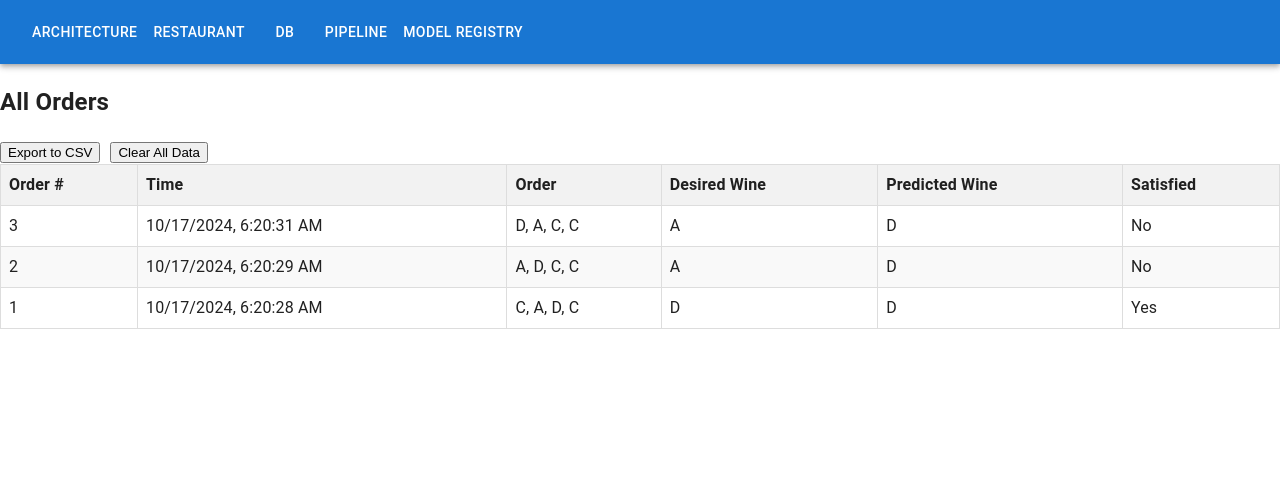
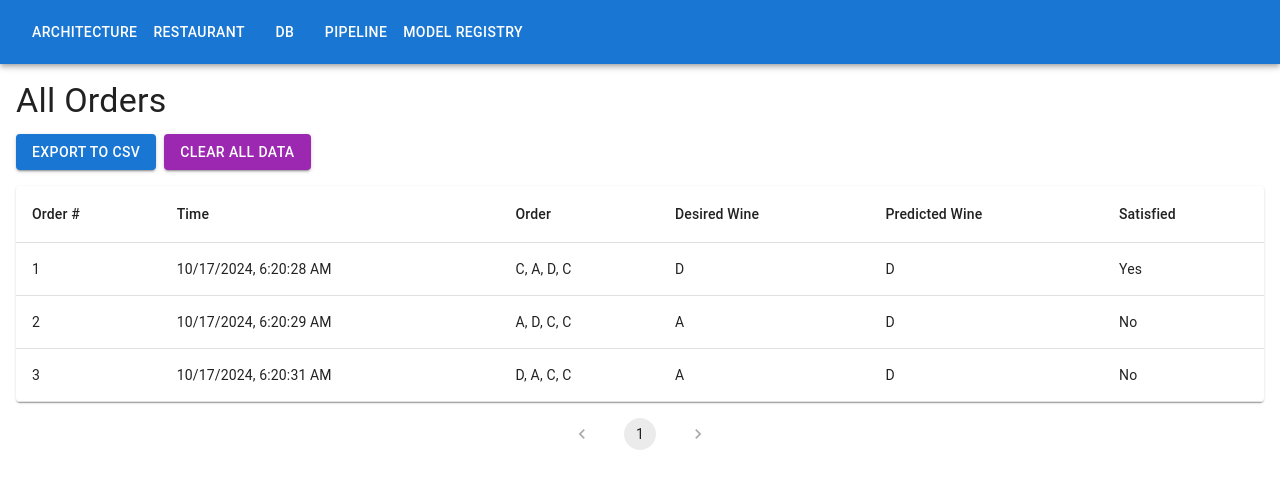
Before and after one commit to ls-ian-yang/shawarma, a React (Create React App) app: page /db in a window 1280 px wide. Shown: the top 488 px of the page. Built offline with nearby package versions, Linux system fonts and the light colour scheme.

Commit message:
Implement model registry page

```diff
--- a/src/components/Architecture.js
+++ b/src/components/Architecture.js
@@ -24,7 +24,8 @@ const Architecture = () => {
 
   const [arrows] = useState([
     { from: 'restaurant', to: 'db' },
-    { from: 'db', to: 'pipeline' }
+    { from: 'db', to: 'pipeline' },
+    { from: 'pipeline', to: 'modelRegistry' }
   ]);
 
   useEffect(() => {
--- a/src/components/DB.js
+++ b/src/components/DB.js
@@ -1,6 +1,7 @@
-import React, { useEffect } from 'react';
+import React, { useState, useEffect } from 'react';
 import { useRestaurant } from '../context/RestaurantContext';
 import { exportToCSV, clearAllData } from '../utils/csvUtils';
+import { Table, TableBody, TableCell, TableContainer, TableHead, TableRow, Paper, Button, Typography, Box, Pagination } from '@mui/material';
 
 const DB = () => {
   const {
@@ -8,6 +9,8 @@ const DB = () => {
     orderHistory,
     resetAllData
   } = useRestaurant();
+  const [page, setPage] = useState(1);
+  const [rowsPerPage] = useState(100);
 
   useEffect(() => {
     setCurrentPage('db');
@@ -24,42 +27,59 @@ const DB = () => {
     }
   };
 
+  const handleChangePage = (event, newPage) => {
+    setPage(newPage);
+  };
+
+  const paginatedOrders = orderHistory.slice((page - 1) * rowsPerPage, page * rowsPerPage);
+
   return (
-    <div className="db">
-      <h2>All Orders</h2>
-      <div>
-        <button onClick={handleExport}>Export to CSV</button>
-        <button onClick={handleClearCache} style={{marginLeft: '10px'}}>Clear All Data</button>
-      </div>
+    <Box sx={{ padding: 2 }}>
+      <Typography variant="h4" gutterBottom>All Orders</Typography>
+      <Box sx={{ mb: 2 }}>
+        <Button variant="contained" onClick={handleExport} sx={{ mr: 1 }}>Export to CSV</Button>
+        <Button variant="contained" color="secondary" onClick={handleClearCache}>Clear All Data</Button>
+      </Box>
       {orderHistory && orderHistory.length > 0 ? (
-        <table>
-          <thead>
-            <tr>
-              <th>Order #</th>
-              <th>Time</th>
-              <th>Order</th>
-              <th>Desired Wine</th>
-              <th>Predicted Wine</th>
-              <th>Satisfied</th>
-            </tr>
-          </thead>
-          <tbody>
-            {[...orderHistory].reverse().map((order) => (
-              <tr key={order.orderNumber}>
-                <td>{order.orderNumber}</td>
-                <td>{new Date(order.orderTimestamp).toLocaleString()}</td>
-                <td>{Array.isArray(order.order) ? order.order.join(', ') : order.order}</td>
-                <td>{order.desiredWine}</td>
-                <td>{order.predictedWine}</td>
-                <td>{order.satisfied ? 'Yes' : 'No'}</td>
-              </tr>
-            ))}
-          </tbody>
-        </table>
+        <>
+          <TableContainer component={Paper}>
+            <Table>
+              <TableHead>
+                <TableRow>
+                  <TableCell>Order #</TableCell>
+                  <TableCell>Time</TableCell>
+                  <TableCell>Order</TableCell>
+                  <TableCell>Desired Wine</TableCell>
+                  <TableCell>Predicted Wine</TableCell>
+                  <TableCell>Satisfied</TableCell>
+                </TableRow>
+              </TableHead>
+              <TableBody>
+                {paginatedOrders.map((order) => (
+                  <TableRow key={order.orderNumber}>
+                    <TableCell>{order.orderNumber}</TableCell>
+                    <TableCell>{new Date(order.orderTimestamp).toLocaleString()}</TableCell>
+                    <TableCell>{Array.isArray(order.order) ? order.order.join(', ') : order.order}</TableCell>
+                    <TableCell>{order.desiredWine}</TableCell>
+                    <TableCell>{order.predictedWine}</TableCell>
+                    <TableCell>{order.satisfied ? 'Yes' : 'No'}</TableCell>
+                  </TableRow>
+                ))}
+              </TableBody>
+            </Table>
+          </TableContainer>
+          <Box sx={{ display: 'flex', justifyContent: 'center', mt: 2 }}>
+            <Pagination
+              count={Math.ceil(orderHistory.length / rowsPerPage)}
+              page={page}
+              onChange={handleChangePage}
+            />
+          </Box>
+        </>
       ) : (
-        <p>No orders available.</p>
+        <Typography>No orders available.</Typography>
       )}
-    </div>
+    </Box>
   );
 };
 
--- a/src/components/ModelRegistryPage.js
+++ b/src/components/ModelRegistryPage.js
@@ -1,6 +1,6 @@
 import React, { useState, useEffect } from 'react';
 import { useRestaurant } from '../context/RestaurantContext';
-import { Card, CardContent, Typography, Button, Grid, Box } from '@mui/material';
+import { Card, CardContent, Typography, Button, Box, Paper, Stack } from '@mui/material';
 
 const ModelRegistryPage = () => {
   const { modelRegistry, waiter, setCurrentPage } = useRestaurant();
@@ -64,47 +64,63 @@ const ModelRegistryPage = () => {
 
   return (
     <Box sx={{ padding: 2 }}>
-      <Typography variant="h4" gutterBottom>Model Management</Typography>
-      <Grid container spacing={2}>
-        <Grid item xs={8}>
+      <Typography variant="h4" gutterBottom>Model Registry</Typography>
+      <Stack direction="row" spacing={2}>
+        <Box flex={1}>
           <Typography variant="h6" gutterBottom>Available Models</Typography>
-          <Grid container spacing={2}>
+          <Box sx={{
+            display: 'grid',
+            gridTemplateColumns: 'repeat(5, 1fr)',
+            gap: 2
+          }}>
             {models.map((model) => (
-              <Grid item xs={4} key={model.version}>
               <Card
+                key={model.version}
                 sx={{
                   cursor: 'pointer',
-                    bgcolor: selectedModel?.version === model.version ? 'action.selected' : 'background.paper'
+                  bgcolor: selectedModel?.version === model.version ? 'action.selected' : 'background.paper',
+                  '&:hover': {
+                    boxShadow: 3,
+                  },
+                  height: '200px', // Increased height
                 }}
                 onClick={() => handleSelectModel(model)}
               >
                 <CardContent>
-                    <Typography variant="h6">Version: {model.version}</Typography>
-                    <Typography>Last Trained: {new Date(model.lastTrained).toLocaleString()}</Typography>
+                  <Typography variant="h6" color="primary">Model {model.version}</Typography>
+                  <Typography variant="body2" color="text.secondary" gutterBottom>
+                    Last Trained: {new Date(model.lastTrained).toLocaleString()}
+                  </Typography>
                   <Button
                     size="small"
                     color="secondary"
+                    variant="outlined"
                     onClick={(e) => {
                       e.stopPropagation();
                       handleDeleteModel(model.version);
                     }}
+                    sx={{ mt: 1 }}
                   >
                     Delete
                   </Button>
                 </CardContent>
               </Card>
-              </Grid>
             ))}
-          </Grid>
-        </Grid>
-        <Grid item xs={4}>
+          </Box>
+        </Box>
+        <Box sx={{ width: 250 }}>
+          <Paper elevation={3} sx={{ p: 2, height: 'calc(100vh - 150px)' }}>
             <Typography variant="h6" gutterBottom>Model Assignment</Typography>
             <Box sx={{ mb: 2 }}>
-            <Typography>Current Staff Model: {currentStaffModel.version}</Typography>
+              <Typography variant="body1">
+                Current Staff Model: <strong>{currentStaffModel.version}</strong>
+              </Typography>
             </Box>
             {selectedModel && (
               <Box>
-              <Typography>Selected Model: {selectedModel.version}</Typography>
+                <Typography variant="body1" gutterBottom>
+                  Selected Model: <strong>{selectedModel.version}</strong>
+                </Typography>
                 <Button
                   variant="contained"
                   color="primary"
@@ -115,8 +131,9 @@ const ModelRegistryPage = () => {
                 </Button>
               </Box>
             )}
-        </Grid>
-      </Grid>
+          </Paper>
+        </Box>
+      </Stack>
     </Box>
   );
 };
```
Lines whose indentation alone changed are shown as unchanged.
